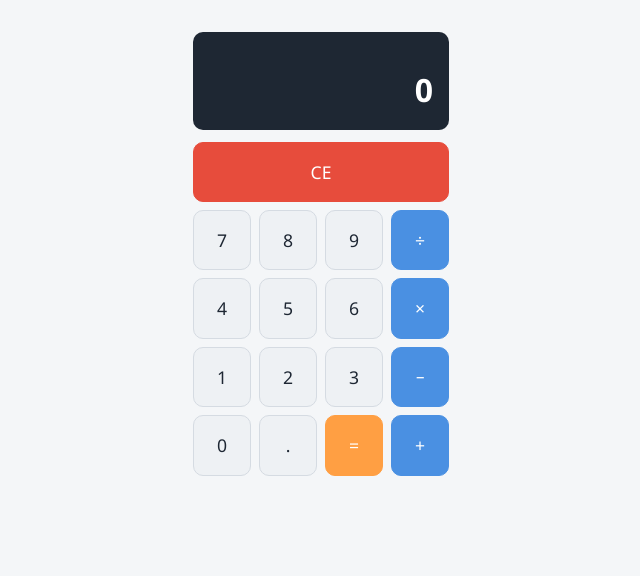
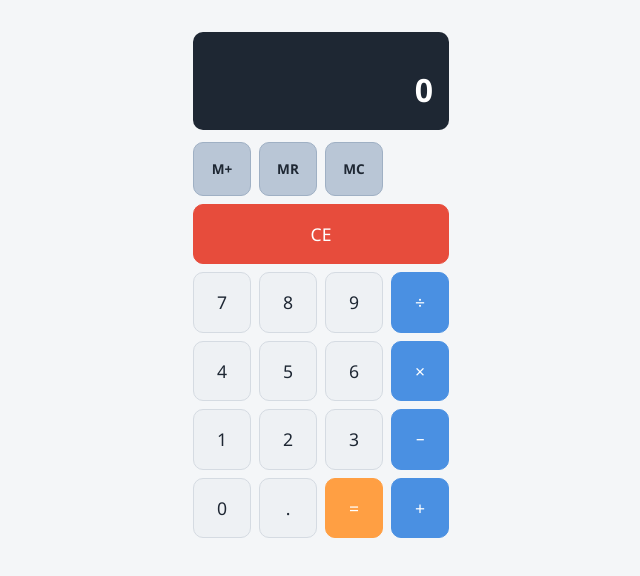
Before and after one commit to duran-ni/Calculator-with-Currency-Converter-and-The-Weather-VUE, a Vue app: page / in a window 1280 px wide. Shown: the top 576 px of the page, without its empty margins (319-959 px from the left). Built offline with nearby package versions, Linux system fonts and the light colour scheme.

Commit message:
feat: wire M+/MR/MC buttons to memory store in keypad and App

```diff
--- a/src/App.vue
+++ b/src/App.vue
@@ -1,9 +1,28 @@
 <script setup>
 import { useCalculator } from './composables/useCalculator'
+import { useMemoryStore } from './stores/memoryStore'
 import CalculatorDisplay from './components/calculator/CalculatorDisplay.vue'
 import CalculatorKeypad from './components/calculator/CalculatorKeypad.vue'
 
-const { display, historyDisplay, inputNumber, inputOperator, calculate, clear } = useCalculator()
+const { display, historyDisplay, inputNumber, inputOperator, calculate, clear, recallValue } = useCalculator()
+const memory = useMemoryStore()
+
+// Guarda el valor actual de la pantalla en la memoria (M+)
+function handleMemoryAdd() {
+  memory.save(Number(display.value))
+}
+
+// Recupera el valor guardado, si existe, y lo muestra en pantalla (MR)
+function handleMemoryRecall() {
+  if (memory.value !== null) {
+    recallValue(memory.value)
+  }
+}
+
+// Vacía la memoria (MC)
+function handleMemoryClear() {
+  memory.clear()
+}
 </script>
 
 <template>
@@ -14,6 +33,9 @@ const { display, historyDisplay, inputNumber, inputOperator, calculate, clear }
       @operator="inputOperator"
       @equal="calculate"
       @clear="clear"
+      @memory-add="handleMemoryAdd"
+      @memory-recall="handleMemoryRecall"
+      @memory-clear="handleMemoryClear"
     />
   </main>
 </template>
--- a/src/components/calculator/CalculatorKeypad.vue
+++ b/src/components/calculator/CalculatorKeypad.vue
@@ -1,11 +1,15 @@
 <script setup>
 import CalculatorButton from './CalculatorButton.vue'
 
-defineEmits(['number', 'operator', 'equal', 'clear'])
+defineEmits(['number', 'operator', 'equal', 'clear','memory-add', 'memory-recall', 'memory-clear'])
 </script>
 
 <template>
   <div class="calculator-keypad">
+    <CalculatorButton label="M+" variant="memory" @press="$emit('memory-add')" />
+    <CalculatorButton label="MR" variant="memory" @press="$emit('memory-recall')" />
+    <CalculatorButton label="MC" variant="memory" @press="$emit('memory-clear')" />
+
     <CalculatorButton
       label="CE"
       variant="clear"
```
